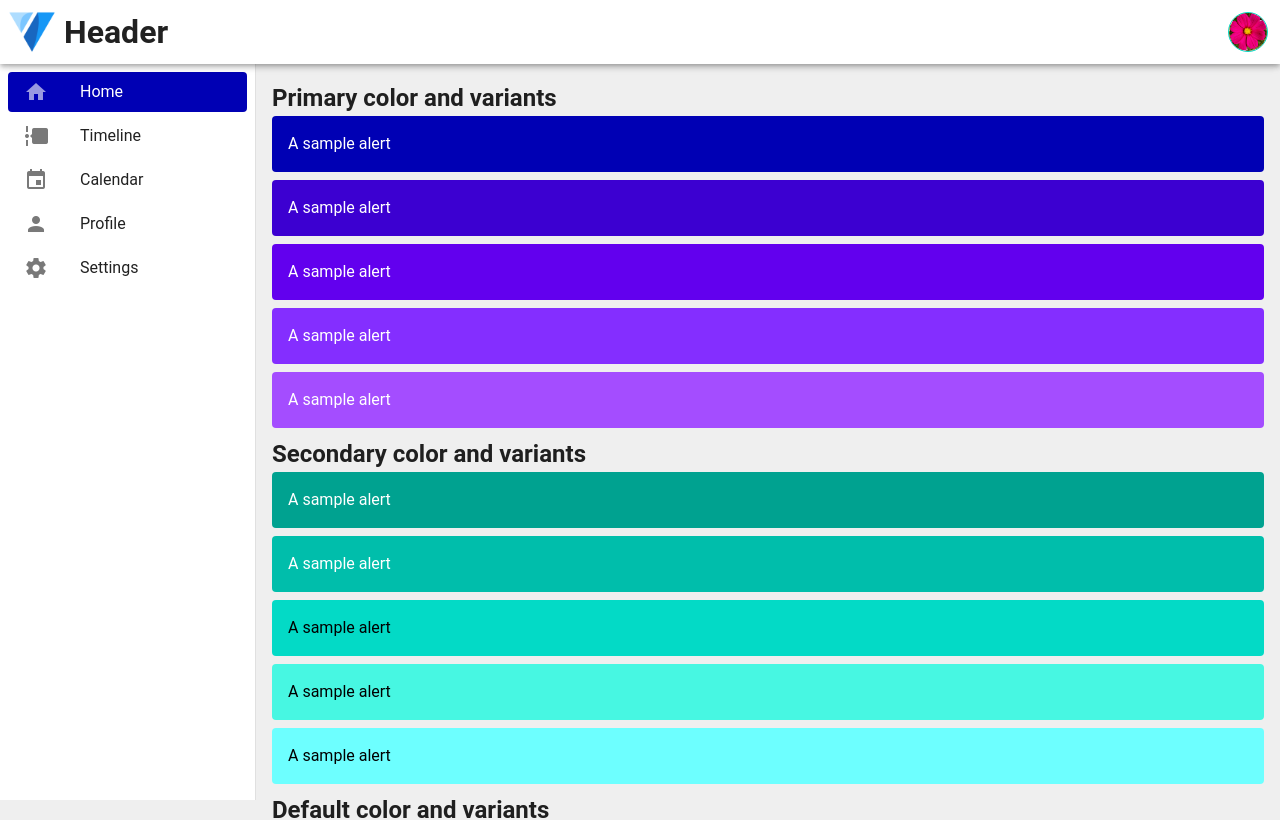
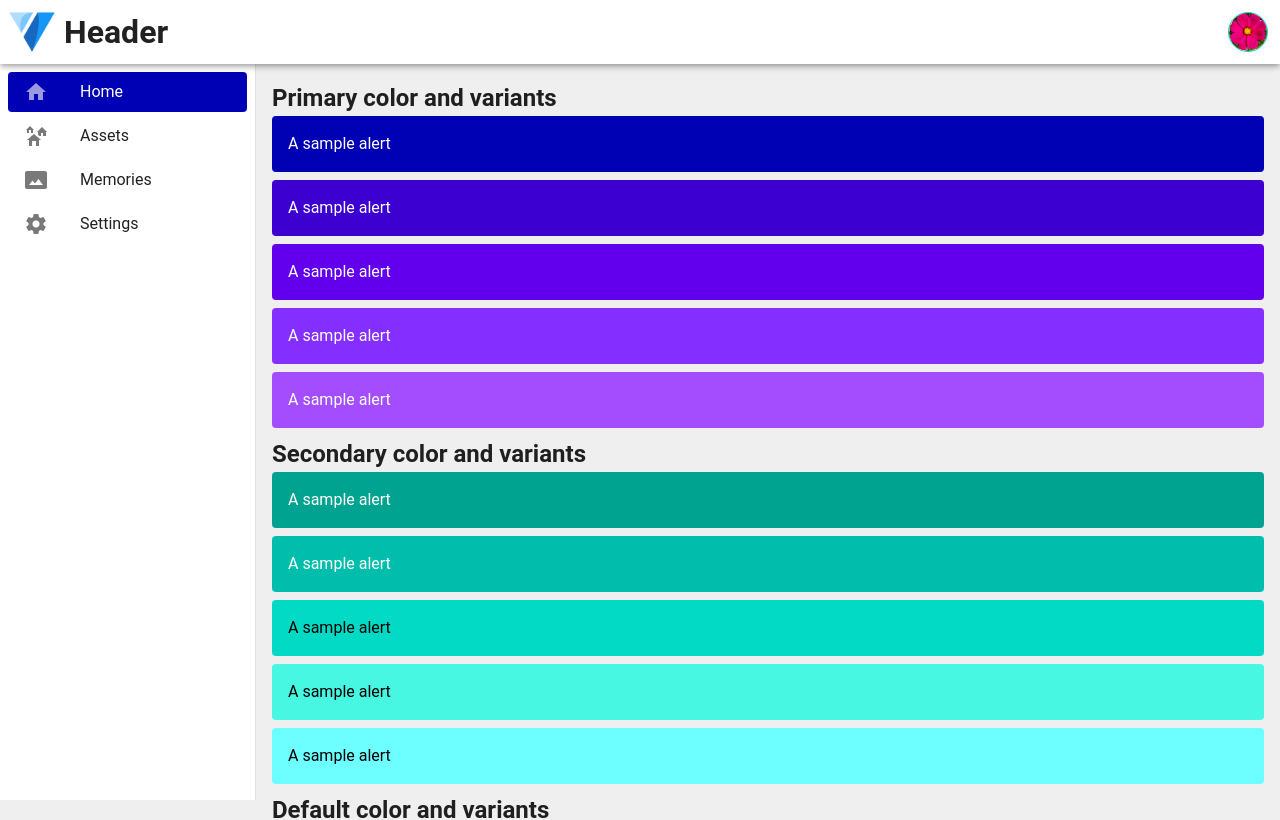
Before and after one commit to Mamun724/vue-animation, a Vue app: page / in a window 1280 px wide. Shown: the top 820 px of the page. Built offline with nearby package versions, Linux system fonts and the light colour scheme.

Commit message:
update sidebar.

```diff
--- a/src/components/Sidebar.vue
+++ b/src/components/Sidebar.vue
@@ -5,7 +5,7 @@
     <v-list-item
         v-for="(item, index) in data"
         class="pl-4"
-        :class="{'bg-primary-darken-2': selectedSideMenu.link === item.link}"
+        :class="{'bg-primary-darken-2': selectedSideMenu?.link === item.link}"
         @click="itemClick(item)"
         :key="index">
       {{ item.text }}
@@ -27,19 +27,14 @@ const data = [
     icon: "mdi-home",
   },
   {
-    text: "Timeline",
-    link: "/timeline",
-    icon: "mdi-timeline",
+    text: "Assets",
+    link: "/assets",
+    icon: "mdi-home-group",
   },
   {
-    text: "Calendar",
-    link: "/calendar",
-    icon: "mdi-calendar",
-  },
-  {
-    text: "Profile",
-    link: "/profile",
-    icon: "mdi-account",
+    text: "Memories",
+    link: "/memories",
+    icon: "mdi-image-size-select-actual",
   },
   {
     text: "Settings",
@@ -51,7 +46,7 @@ const data = [
 const route = useRoute();
 const router = useRouter();
 
-const selectedSideMenu = ref(data.find(item => item.link === route.path));
+const selectedSideMenu = ref(null);
 
 effect(() => {
   selectedSideMenu.value = data.find(item => item.link === route.path);
```
